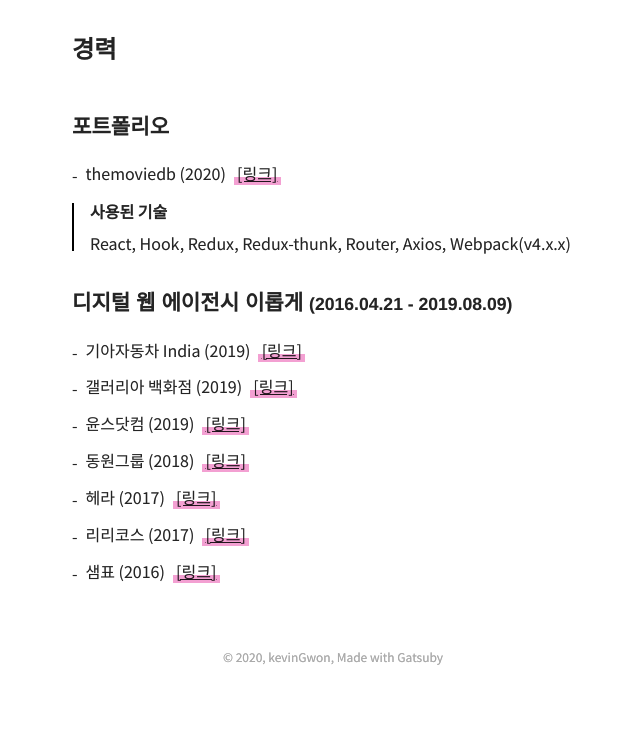
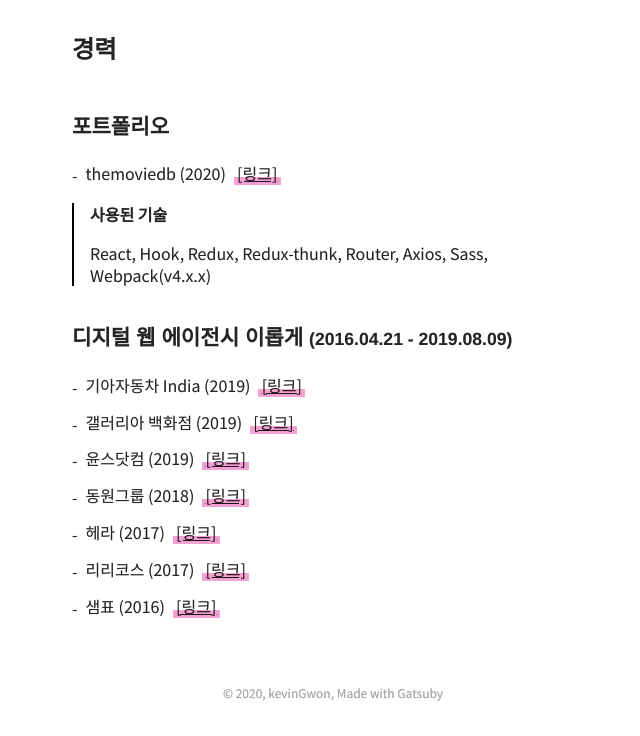
Before and after one commit to kevinGwon/blog-archive, a Gatsby site: page / in a window 1280 px wide. Shown: the part 1278-2014 px from the top of the page, without its empty margins (307-947 px from the left). Before the commit the page ends 1979 px from the top, so only its background shows below. Built offline with nearby package versions, Linux system fonts and the light colour scheme; Gatsby itself is replaced by a stand-in of ours; some packages are replaced by stand-ins of ours; what typography-theme-github would draw is missing.

Commit message:
Fix profile

```diff
--- a/src/components/profile/index.jsx
+++ b/src/components/profile/index.jsx
@@ -65,7 +65,8 @@
             <div class="career-box">
               <strong>사용된 기술</strong>
               <p>
-                React, Hook, Redux, Redux-thunk, Router, Axios, Webpack(v4.x.x)
+                React, Hook, Redux, Redux-thunk, Router, Axios, Sass,
+                Webpack(v4.x.x)
               </p>
             </div>
           </li>
--- a/src/components/profile/index.scss
+++ b/src/components/profile/index.scss
@@ -59,7 +59,7 @@
         margin-top: 1rem;
         padding-left: 1rem;
         border-left: 2px solid #000;
-        line-height: 1;
+        line-height: 1.4;
 
         strong {
           display: block;
```
